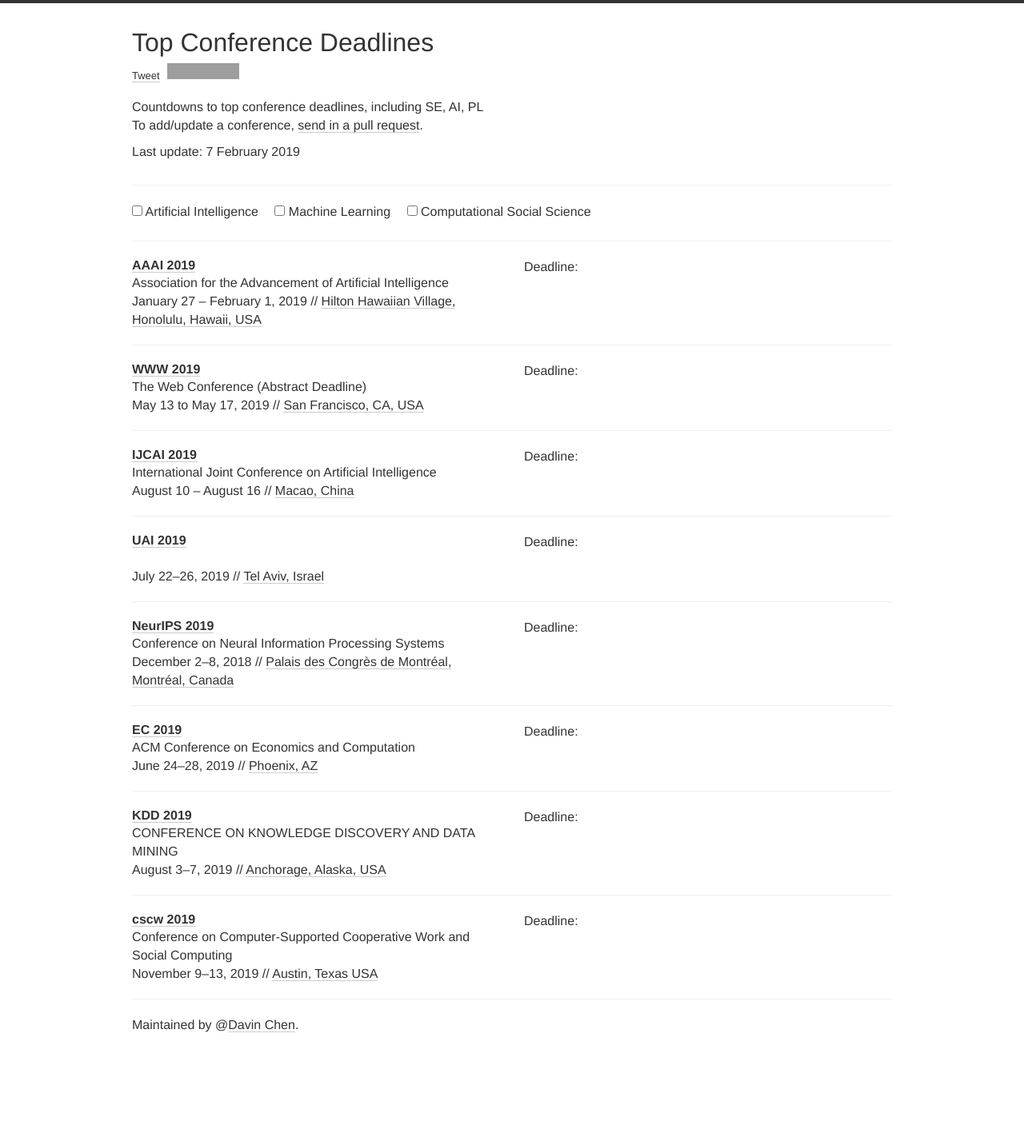
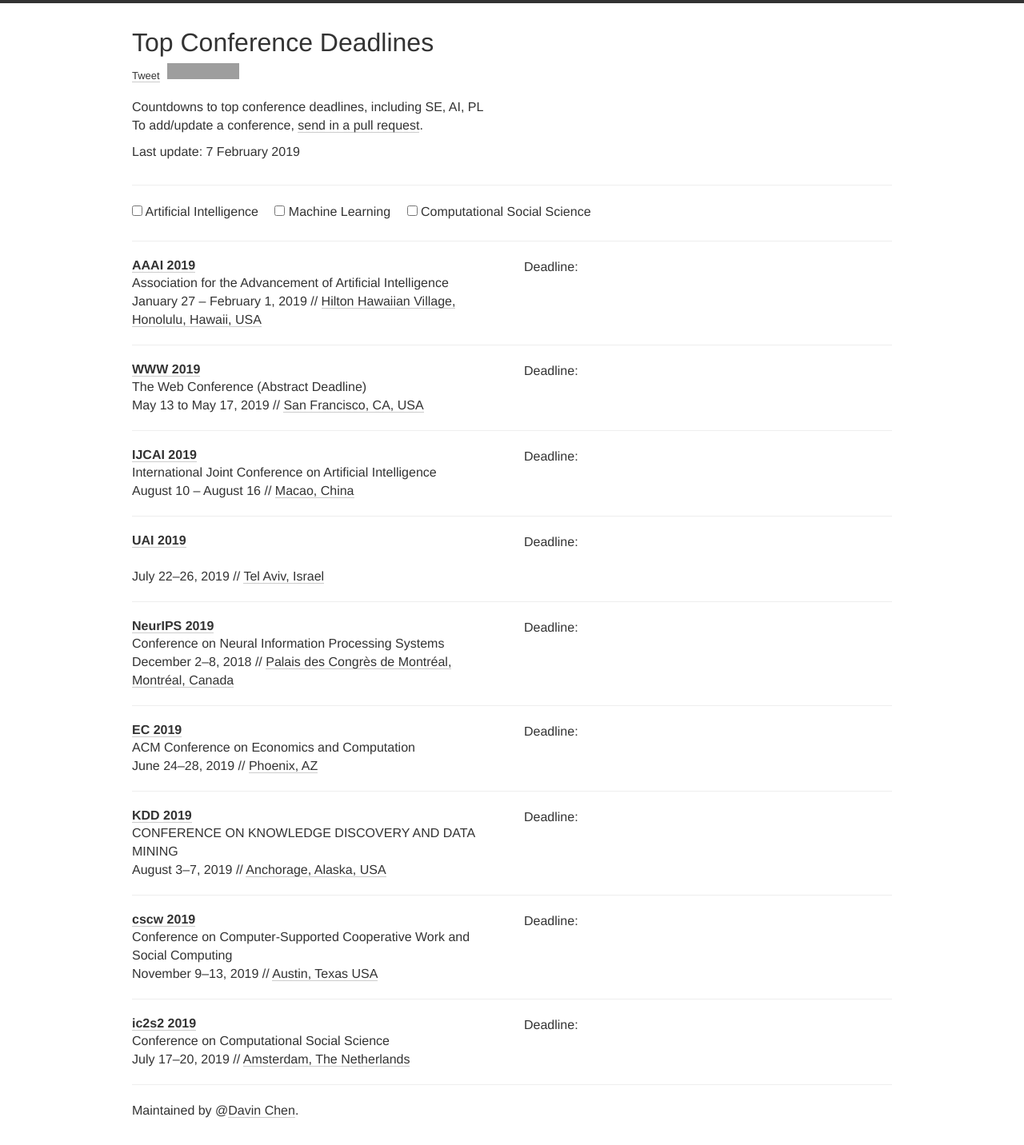
Before and after one commit to aabeliuk/conferences, a Jekyll site: the page built from index.html, in a window 1280 px wide. Shown: the whole page at 80% size. Built offline with Jekyll 4.4.1, drawn with Linux system fonts in a browser that asks for light colours; nearby versions of some CDN libraries; comment, search, counter and statistics services are not loaded; before the commit the page ends 1325 px from its top, so only the background shows below that; grey boxes are pictures that could not be loaded.

Commit message:
added ic2s2

```diff
--- a/_data/conferences.yml
+++ b/_data/conferences.yml
@@ -76,3 +76,12 @@
   date: November 9-13, 2019
   place: Austin, Texas USA
   tags: CSC
+
+- name: ic2s2
+  year: 2019
+  description: Conference on Computational Social Science
+  link: https://2019.ic2s2.org/
+  deadline: '2019-02-10 23:59:59'
+  date: July 17-20, 2019
+  place: Amsterdam, The Netherlands
+  tags: CSC
```
